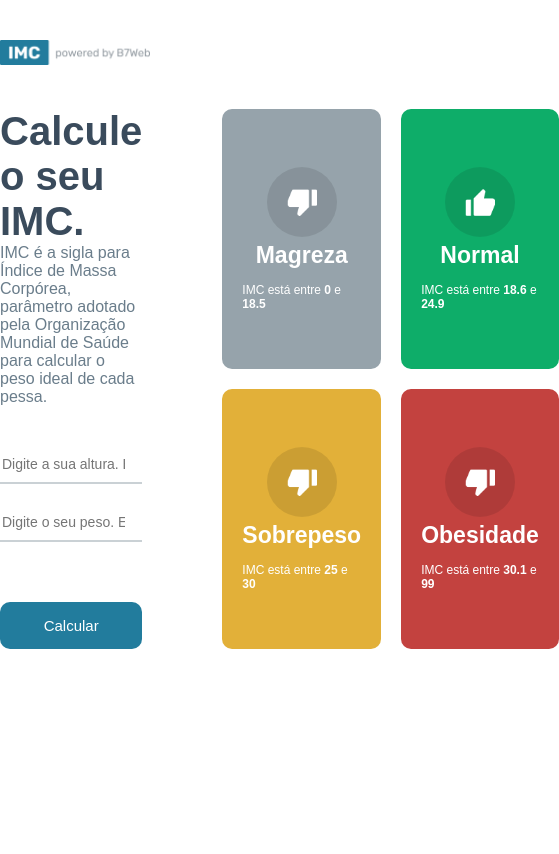
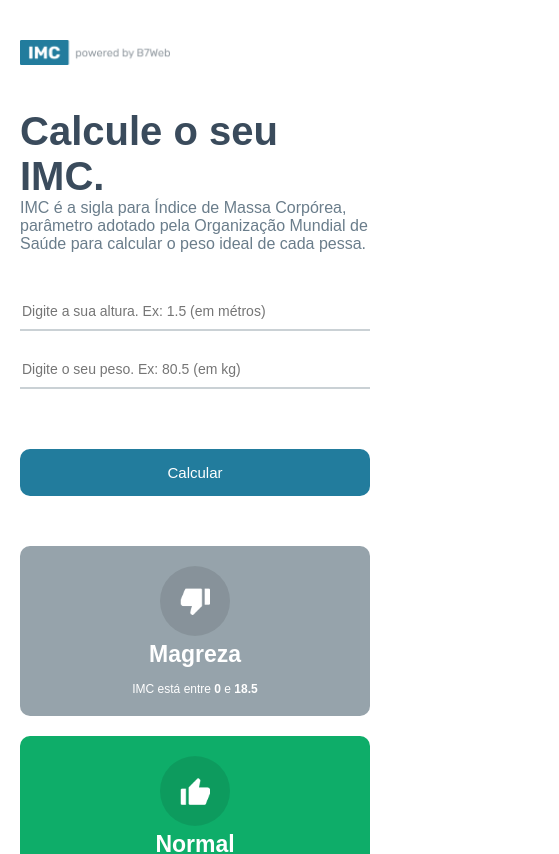
Before and after one commit to natancs/calc-bmi, a React (Create React App) app: page / in a window 390 px wide. Shown: the top 854 px of the page, 559 px wide, since content can reach past the window. Built offline with nearby package versions, Linux system fonts and the light colour scheme.

Commit message:
Creating responsiveness and finalizing the system

```diff
--- a/src/App.module.css
+++ b/src/App.module.css
@@ -4,6 +4,10 @@
 
 body {
   font-family: Arial, Helvetica, sans-serif;
+}
+
+.main {
+  padding-bottom: 50px;
 }
 
 .headerContainer {
@@ -95,3 +99,32 @@
 .container .rightSide .rightArrow:hover {
   background-color: #468faa;
 }
+
+@media (max-width: 770px) {
+  header,
+  .container {
+    padding: 0 20px;
+  }
+
+  .container {
+    flex-direction: column;
+  }
+  .container .leftSide {
+    margin-right: 0;
+  }
+  .container .rightSide {
+    margin-left: 0;
+    margin-top: 50px;
+  }
+  .container .rightSide .rightArrow {
+    margin-left: 0;
+    margin-top: 0;
+    border-radius: 10px;
+  }
+}
+
+@media (max-width: 430px) {
+  .container .rightSide .grid {
+    grid-template-columns: 1fr;
+  }
+}
```
